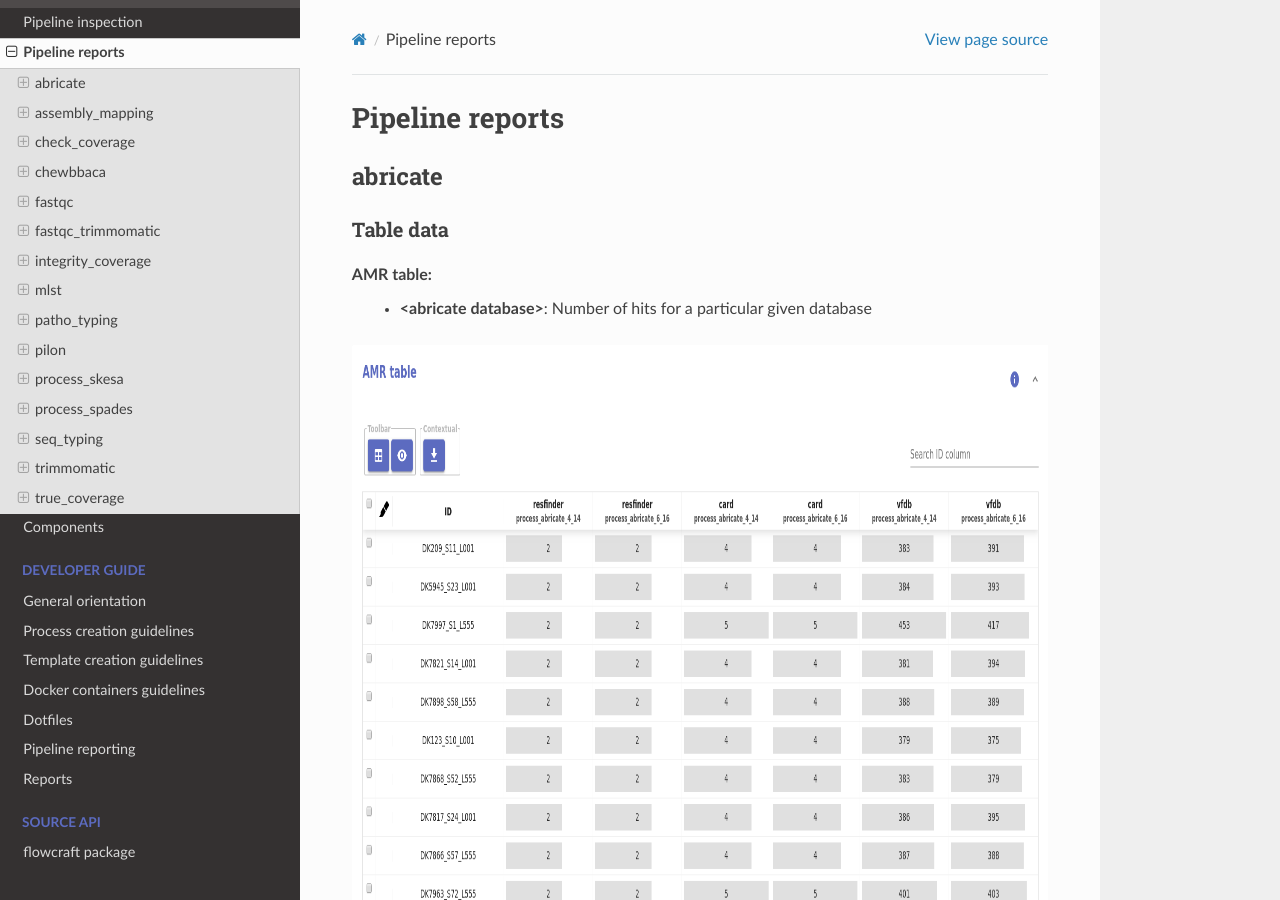
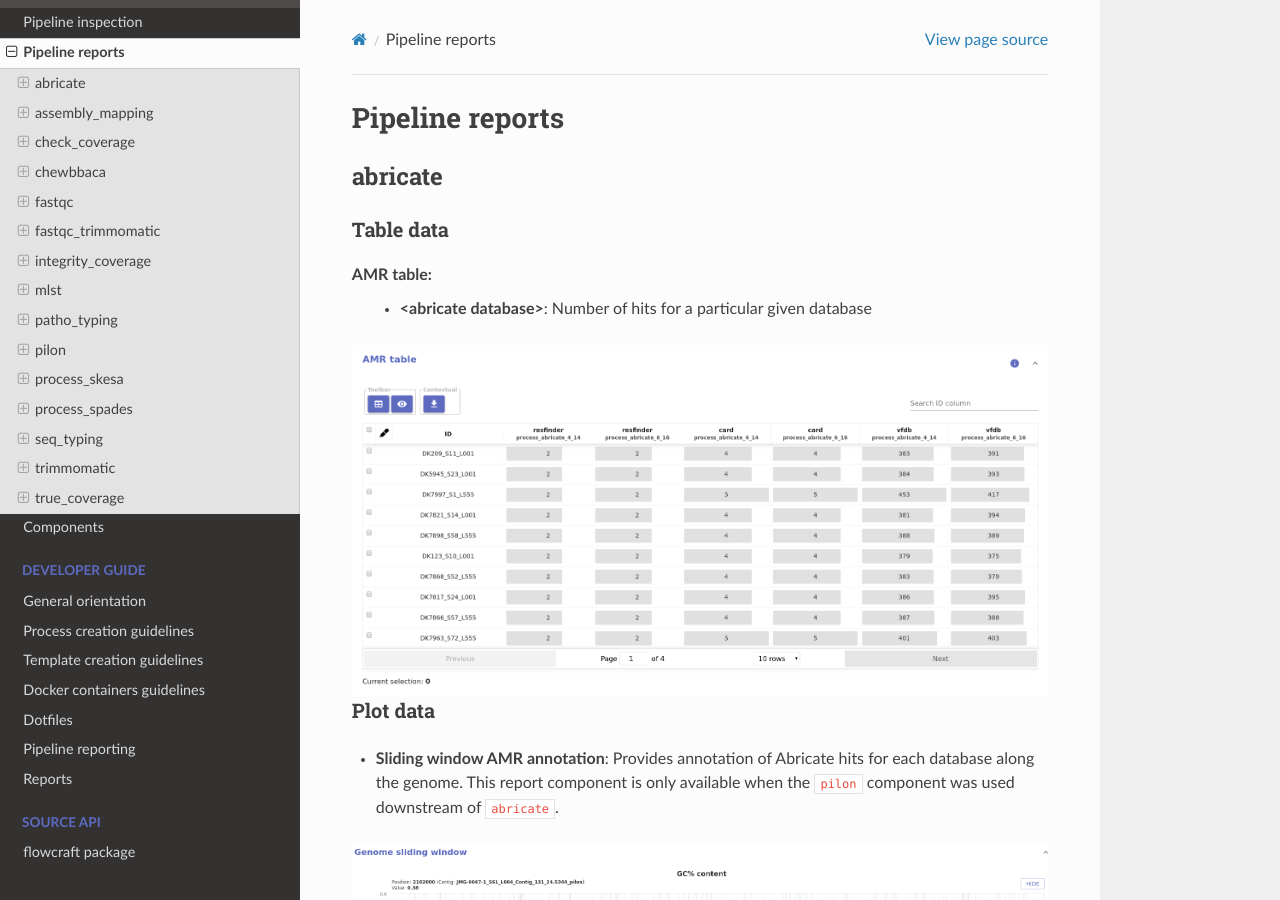
Before and after one commit to assemblerflow/flowcraft, a Sphinx documentation site: the page built from docs/user/pipeline_reports.rst, in a window 1280 px wide and 900 px high. Built offline with Sphinx 7.4.7 and the Read the Docs theme 2.0.0, drawn with Linux system fonts in a browser that asks for light colours.

Commit message:
Fixed image paths

```diff
--- a/docs/user/reports/abricate.rst
+++ b/docs/user/reports/abricate.rst
@@ -8,7 +8,6 @@
     - **<abricate database>**: Number of hits for a particular given database
 
 .. image:: ../resources/reports/abricate_table.png
-    :scale: 80 %
     :align: center
 
 Plot data
@@ -18,4 +17,4 @@
   each database along the genome. This report component is only available when
   the ``pilon`` component was used downstream of ``abricate``.
 
-.. image:: ../../resources/reports/sliding_window_amr.png
+.. image:: ../resources/reports/sliding_window_amr.png
```
